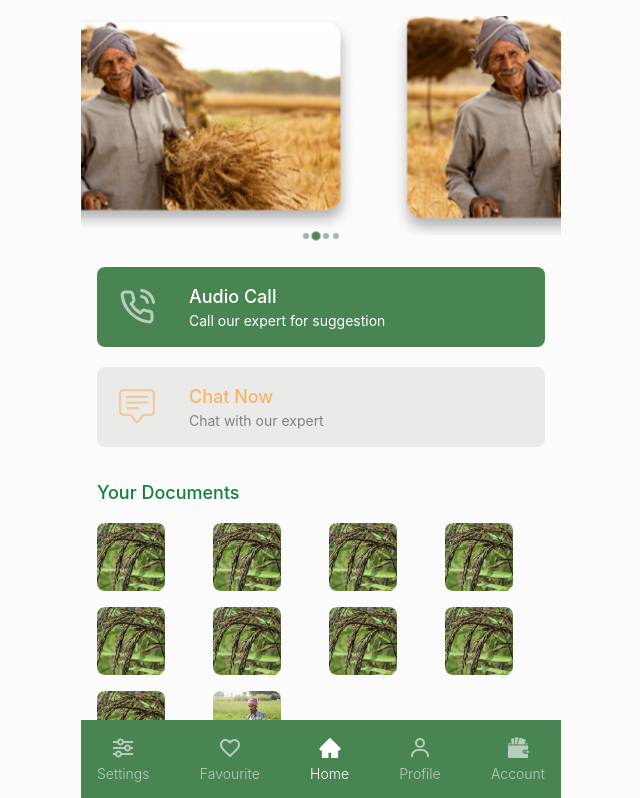
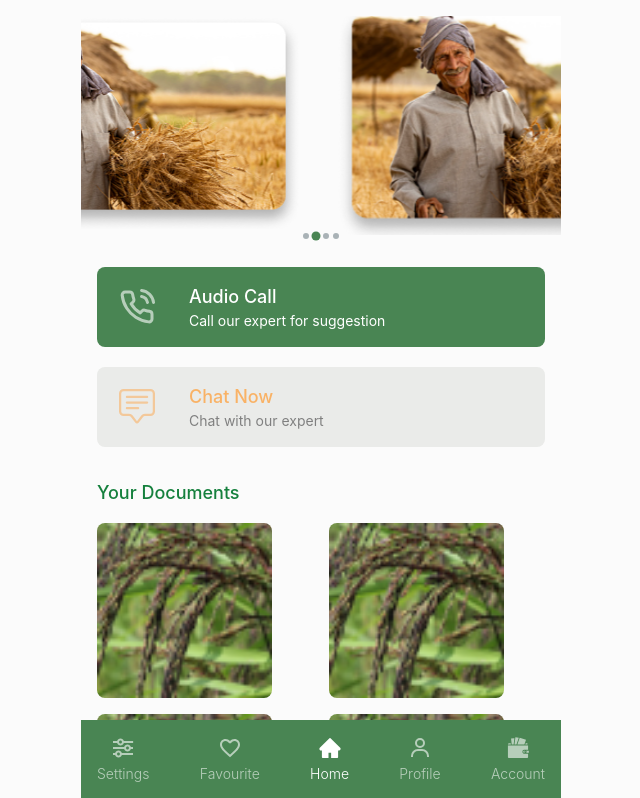
Before and after one commit to masudrana2779/agro-pwa, a Next.js app: page /account in a window 1280 px wide. Shown: the top 798 px of the page, without its empty margins (319-959 px from the left). Built offline with nearby package versions, Linux system fonts and the light colour scheme.

Commit message:
try to add dashboard

```diff
--- a/components/Account/index.tsx
+++ b/components/Account/index.tsx
@@ -14,13 +14,13 @@ const AccountComponent = () => {
           </div>
           <div className="py-4">
             <div className="">
-              <div className="grid grid-cols-4 gap-4">
+              <div className="grid grid-cols-2 gap-4">
                 <div className="flex">
                   <Image
                     className="rounded-lg"
                     src={"/assets/images/img-2.png"}
-                    width={68}
-                    height={68}
+                    width={175}
+                    height={175}
                     alt="profile"
                   />
                 </div>
@@ -28,8 +28,8 @@ const AccountComponent = () => {
                   <Image
                     className="rounded-lg"
                     src={"/assets/images/img-2.png"}
-                    width={68}
-                    height={68}
+                    width={175}
+                    height={175}
                     alt="profile"
                   />
                 </div>
@@ -37,8 +37,8 @@ const AccountComponent = () => {
                   <Image
                     className="rounded-lg"
                     src={"/assets/images/img-2.png"}
-                    width={68}
-                    height={68}
+                    width={175}
+                    height={175}
                     alt="profile"
                   />
                 </div>
@@ -46,53 +46,8 @@ const AccountComponent = () => {
                   <Image
                     className="rounded-lg"
                     src={"/assets/images/img-2.png"}
-                    width={68}
-                    height={68}
-                    alt="profile"
-                  />
-                </div>
-                <div className="flex">
-                  <Image
-                    className="rounded-lg"
-                    src={"/assets/images/img-2.png"}
-                    width={68}
-                    height={68}
-                    alt="profile"
-                  />
-                </div>
-                <div className="flex">
-                  <Image
-                    className="rounded-lg"
-                    src={"/assets/images/img-2.png"}
-                    width={68}
-                    height={68}
-                    alt="profile"
-                  />
-                </div>
-                <div className="flex">
-                  <Image
-                    className="rounded-lg"
-                    src={"/assets/images/img-2.png"}
-                    width={68}
-                    height={68}
-                    alt="profile"
-                  />
-                </div>
-                <div className="flex">
-                  <Image
-                    className="rounded-lg"
-                    src={"/assets/images/img-2.png"}
-                    width={68}
-                    height={68}
-                    alt="profile"
-                  />
-                </div>
-                <div className="flex">
-                  <Image
-                    className="rounded-lg"
-                    src={"/assets/images/img-2.png"}
-                    width={68}
-                    height={68}
+                    width={175}
+                    height={175}
                     alt="profile"
                   />
                 </div>
@@ -100,8 +55,8 @@ const AccountComponent = () => {
                   <Image
                     className="rounded-lg"
                     src={"/assets/images/img-1.png"}
-                    width={68}
-                    height={68}
+                    width={175}
+                    height={175}
                     alt="profile"
                   />
                 </div>
```
